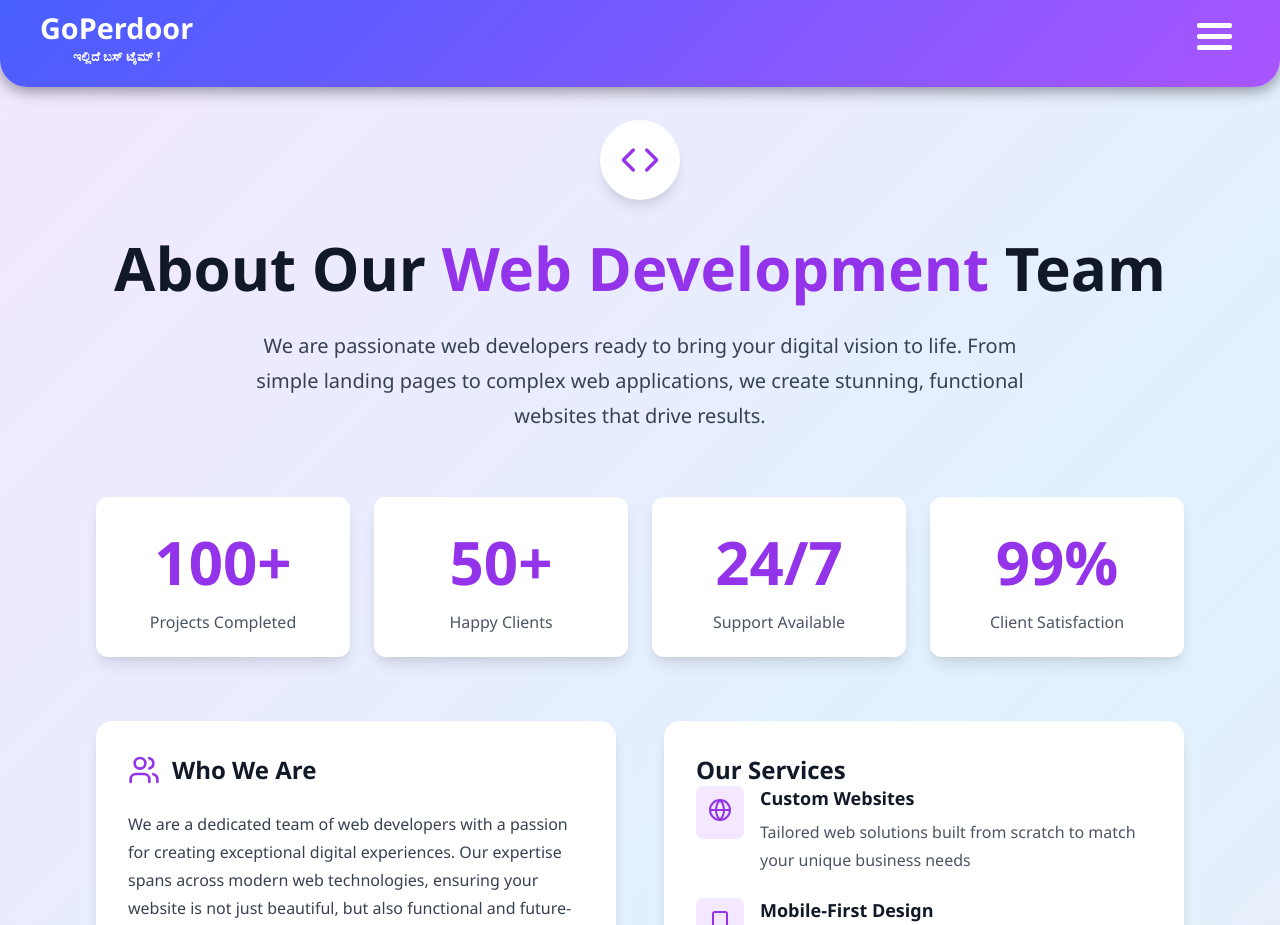
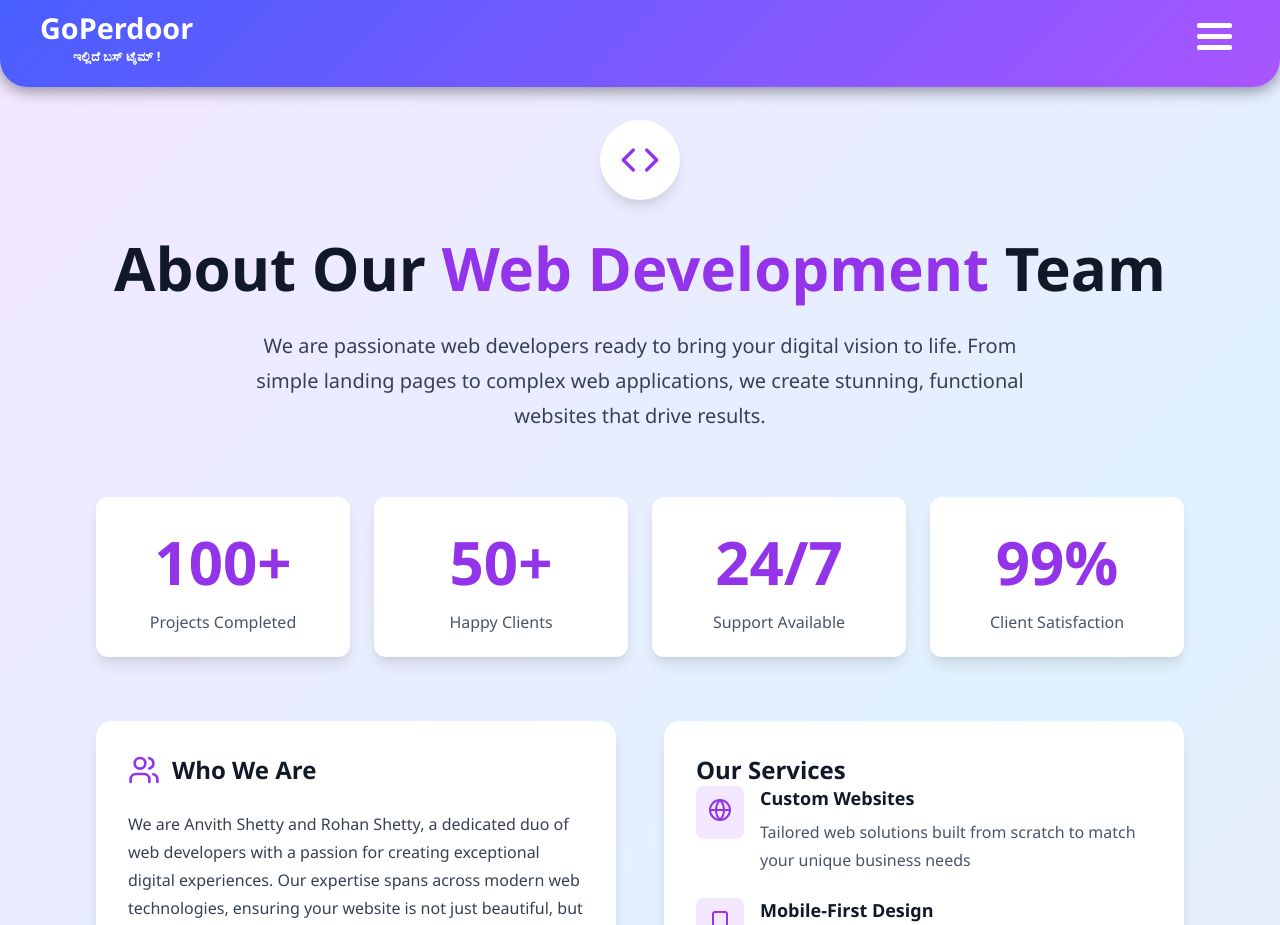
Before and after one commit to goperdoor/bus, a React (Create React App) app in the folder frontend/: page /AboutUs in a window 1280 px wide. Shown: the top 925 px of the page. Built offline with nearby package versions, Linux system fonts and the light colour scheme.

Commit message:
Update AboutUs.js

```diff
--- a/frontend/src/Pages/AboutUs.js
+++ b/frontend/src/Pages/AboutUs.js
@@ -95,7 +95,7 @@ useEffect(() => {
                 <h2 className="card-title">Who We Are</h2>
               </div>
               <p className="card-text">
-                We are a dedicated team of web developers with a passion for creating
+               We are Anvith Shetty and Rohan Shetty, a dedicated duo of web developers with a passion for creating
                 exceptional digital experiences. Our expertise spans across modern web
                 technologies, ensuring your website is not just beautiful, but also
                 functional and future-proof.
```
